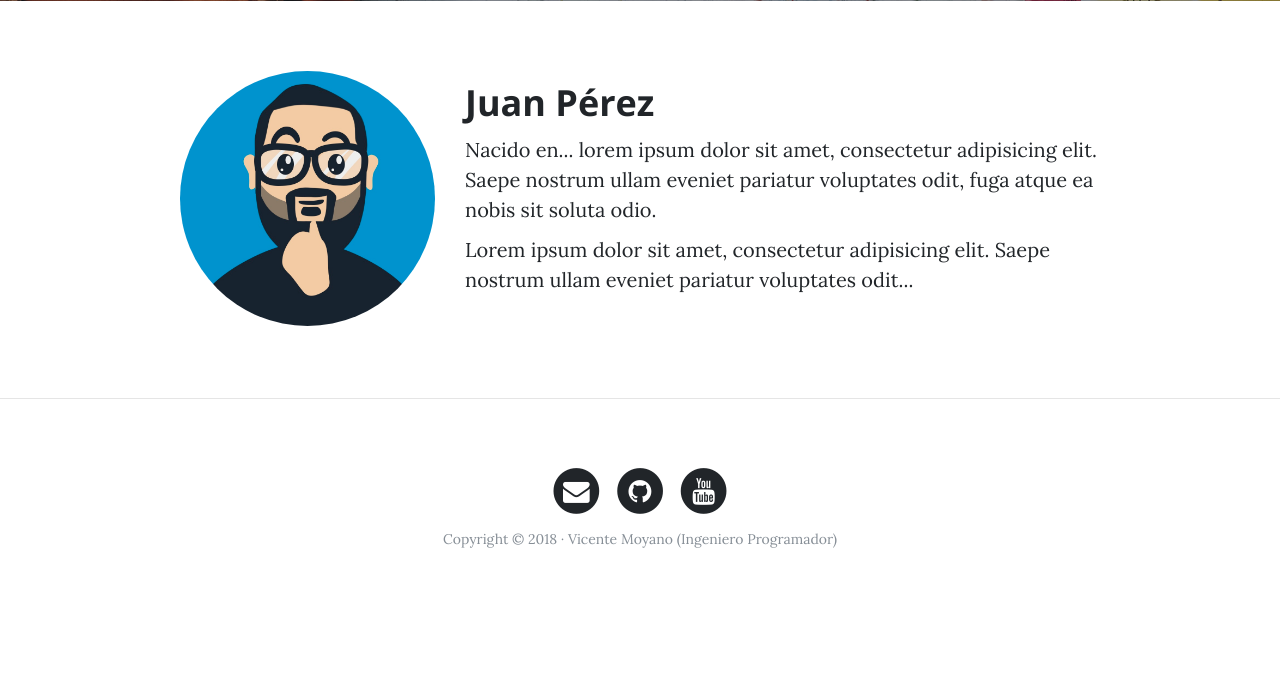
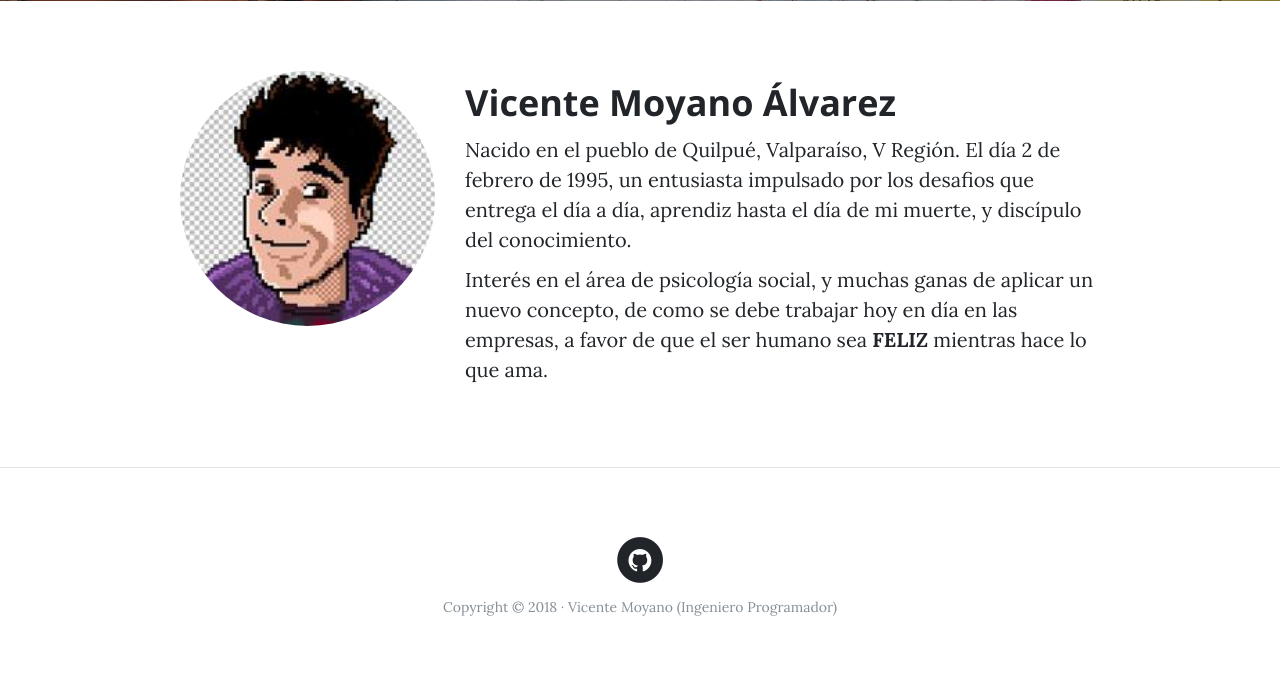
Before and after one commit to vicendev/WebPersonal, a Django app: page /about-me/ in a window 1280 px wide. Shown: the part 531-1214 px from the top of the page. Before the commit the page ends 1079 px from the top, so only its background shows below. Run offline with Django 3.2, Linux system fonts and the light colour scheme; some libraries are stand-ins or nearby versions.

Commit message:
Modificaciones en templates

```diff
--- a/webpersonal/core/templates/core/about.html
+++ b/webpersonal/core/templates/core/about.html
@@ -15,9 +15,9 @@
     <img class="img-fluid avatar" src="{% static 'core/img/avatar.jpg' %}" alt="">
   </div>
   <div class="col-lg-7 col-md-8">
-    <h2 class="section-heading">Juan Pérez</h2>
-    <p>Nacido en... lorem ipsum dolor sit amet, consectetur adipisicing elit. Saepe nostrum ullam eveniet pariatur voluptates odit, fuga atque ea nobis sit soluta odio.</p>
-    <p>Lorem ipsum dolor sit amet, consectetur adipisicing elit. Saepe nostrum ullam eveniet pariatur voluptates odit...</p>
+    <h2 class="section-heading">Vicente Moyano Álvarez</h2>
+    <p>Nacido en el pueblo de Quilpué, Valparaíso, V Región. El día 2 de febrero de 1995, un entusiasta impulsado por los desafios que entrega el día a día, aprendiz hasta el día de mi muerte, y discípulo del conocimiento.</p>
+    <p>Interés en el área de psicología social, y muchas ganas de aplicar un nuevo concepto, de como se debe trabajar hoy en día en las empresas, a favor de que el ser humano sea <b>FELIZ</b> mientras hace lo que ama.</p>
   </div>
 </div>
 {% endblock %}
--- a/webpersonal/core/templates/core/base.html
+++ b/webpersonal/core/templates/core/base.html
@@ -74,30 +74,30 @@
         <div class="row">
           <div class="col-lg-8 col-md-10 mx-auto">
             <ul class="list-inline text-center">
-              <li class="list-inline-item">
+              <!--<li class="list-inline-item">
                 <a href="#">
                   <span class="fa-stack fa-lg">
                     <i class="fa fa-circle fa-stack-2x"></i>
                     <i class="fa fa-envelope fa-stack-1x fa-inverse"></i>
                   </span>
                 </a>
-              </li>
+              </li>-->
               <li class="list-inline-item">
-                <a href="#">
+                <a href="https://github.com/vicendev/" target="_blank">
                   <span class="fa-stack fa-lg">
                     <i class="fa fa-circle fa-stack-2x"></i>
                     <i class="fa fa-github fa-stack-1x fa-inverse"></i>
                   </span>
                 </a>
               </li>
-              <li class="list-inline-item">
+              <!--<li class="list-inline-item">
                 <a href="#">
                   <span class="fa-stack fa-lg">
                     <i class="fa fa-circle fa-stack-2x"></i>
                     <i class="fa fa-youtube fa-stack-1x fa-inverse"></i>
                   </span>
                 </a>
-              </li>
+              </li>-->
             </ul>
             <p class="copyright text-muted">Copyright &copy; 2018 · Vicente Moyano (Ingeniero Programador) </p>
           </div>
--- a/webpersonal/core/templates/core/contact.html
+++ b/webpersonal/core/templates/core/contact.html
@@ -12,10 +12,10 @@
 {% block content %}
 <div class="row">
   <div class="col-lg-8 col-md-10 mx-auto">
-    <p>Lorem ipsum dolor sit amet, consectetur adipisicing elit. Saepe nostrum ullam eveniet pariatur voluptates odit, fuga atque ea nobis sit soluta odio, adipisci quas excepturi maxime quae totam ducimus consectetur?</p>
+    <p>Para cualquier consulta, ya se precios, trabajos que desee hacer, me puede invitar a tomar un café</p>
     <br>
     <p><b>Teléfono:</b> +09 876 543 210</p>
-    <p><b>Honorarios:</b> 60€/h (precio base)</p>
+    <p><b>Honorarios:</b> $4.500/h (precio base)</p>
   </div>
 </div>
 {% endblock %}
```
Also changed, not shown: webpersonal/core/static/core/img/avatar.jpg.
